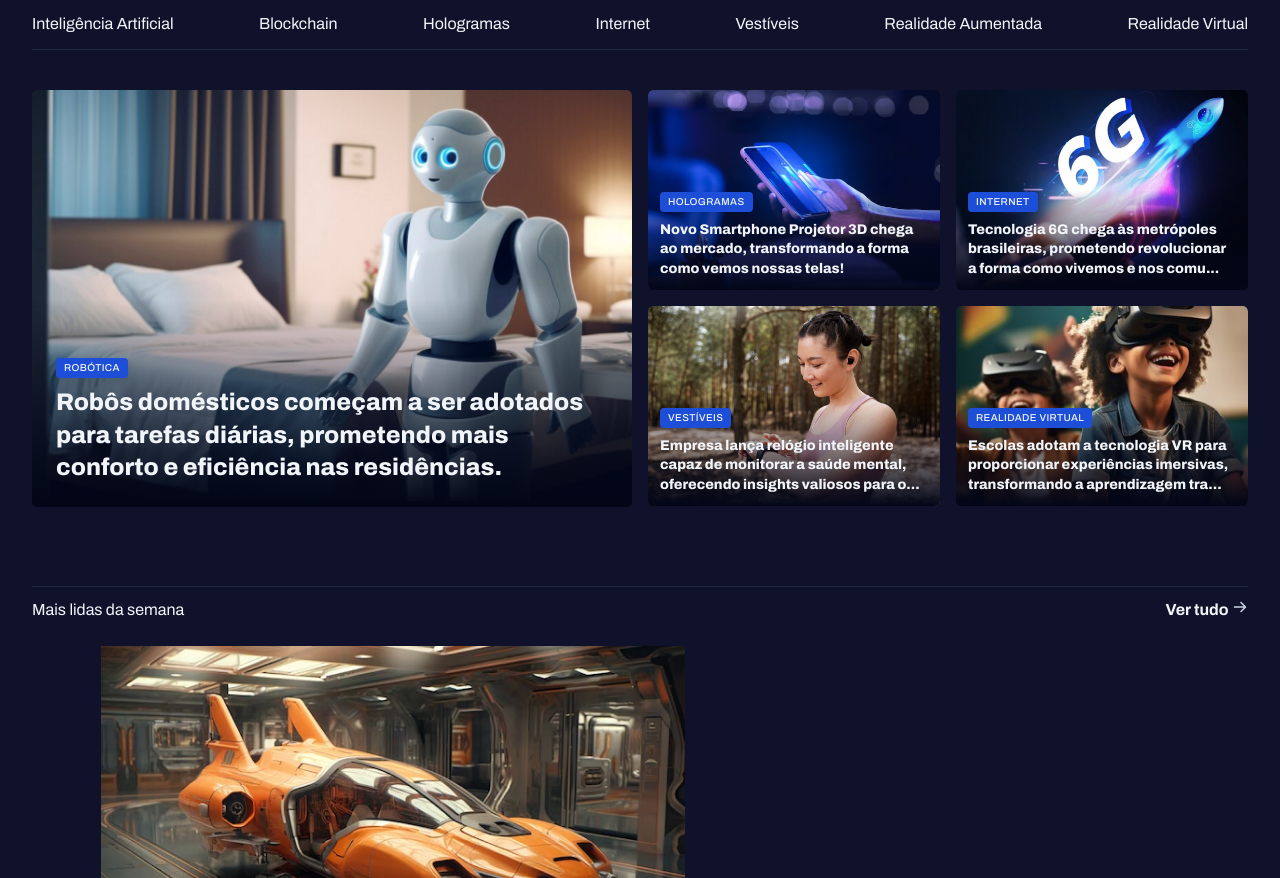
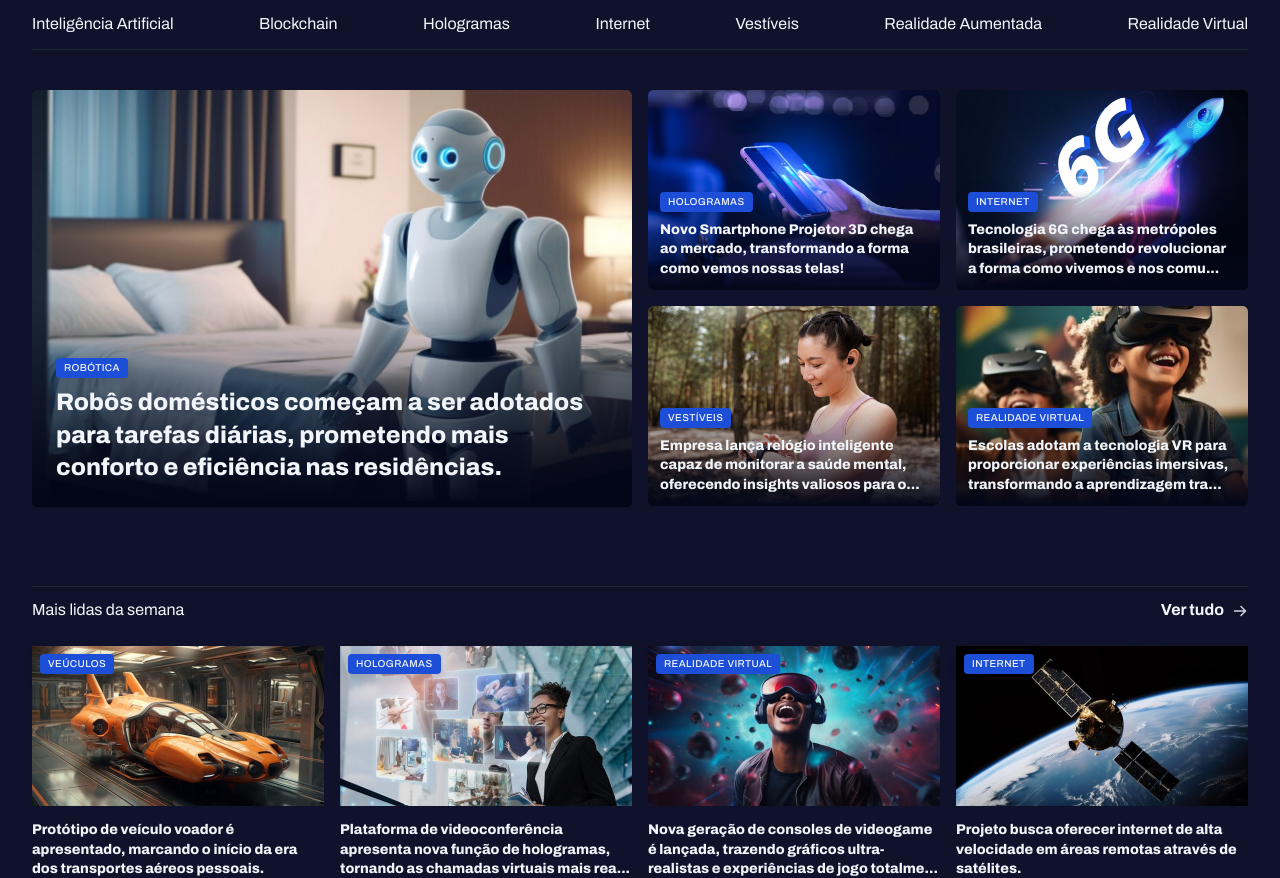
Before and after one commit to PedroLemos4675/Tech-News, a plain HTML site: page index.html in a window 1280 px wide. Shown: the part 74-952 px from the top of the page. Drawn offline with Linux system fonts and the light colour scheme; a web font is replaced by a local one.

Commit message:
Aplicando estilos da seção "mais lidas da semana".

```diff
--- a/CSS/global.css
+++ b/CSS/global.css
@@ -51,5 +51,5 @@ h1, h2, h3 {
     text-transform: uppercase;
     letter-spacing: 0.04em;
     color: var(--text-color-primary);
-    box-shadow: 0px 4px 16px var(--sombra);
+    box-shadow: 0px 4px 16px var(--sombra   );
 }
--- a/CSS/main.css
+++ b/CSS/main.css
@@ -99,3 +99,44 @@ section header {
     width: 100%;
     padding-bottom: 24px;
 }
+
+section header a {
+    display: flex;
+    align-items: center;
+    gap: 8px;
+}
+
+
+#weekly header span {
+    width: 16px;
+    height: 16px;
+}
+
+.figure {
+    width: 100%;
+    display: flex;
+    flex-direction: row;
+    justify-content: space-between;
+    gap: 16px;
+}
+
+.figure img {
+    width: 292px;
+    height: 160px;
+}
+
+.figure p {
+    font: var(--h3);
+    margin-top: 8px;
+    font-weight: 800;
+}
+
+.figure figure {
+    position: relative;
+}
+
+.figure span {
+    position: absolute;
+    left: 8px;
+    top: 8px;
+}
--- a/index.html
+++ b/index.html
@@ -103,9 +103,10 @@
             </header>
         </section>
 
+        <div class="figure">
             <div>
                 <figure>
-                <span>Veúculos</span>
+                    <span class="content-tag">Veúculos</span>
                     <img src="./imgs/Image 06.png">
                     <p>
                         Protótipo de veículo voador é apresentado, marcando o início da era dos transportes aéreos pessoais.
@@ -115,33 +116,34 @@
 
             <div>
                 <figure>
-                <span>Hologramas</span>
+                    <span class="content-tag">Hologramas</span>
                     <img src="./imgs/Image 07.png">
                     <p>
-                    Plataforma de videoconferência apresenta nova função de hologramas, tornando as chamadas virtuais mais realistas e envolventes.
+                        Plataforma de videoconferência apresenta nova função de hologramas, tornando as chamadas virtuais mais rea...
                     </p>
                 </figure>
             </div>
 
             <div>
                 <figure>
-                <span>Realidade Virtual</span>
+                    <span class="content-tag">Realidade Virtual</span>
                     <img src="./imgs/Image 08.png">
                     <p>
-                    Nova geração de consoles de videogame é lançada, trazendo gráficos ultra-realistas e experiências de jogo totalmente envolventes.
+                        Nova geração de consoles de videogame é lançada, trazendo gráficos ultra-realistas e experiências de jogo totalme...
                     </p>
                 </figure>
             </div>
 
             <div>
                 <figure>
-                <span>Internet</span>
+                    <span class="content-tag">Internet</span>
                     <img src="./imgs/Image 09.png">
                     <p>
                         Projeto busca oferecer internet de alta velocidade em áreas remotas através de satélites.
                     </p>
                 </figure>
             </div>
+        </div>
    </main>
 
 </body>
```
Lines whose indentation alone changed are shown as unchanged.
